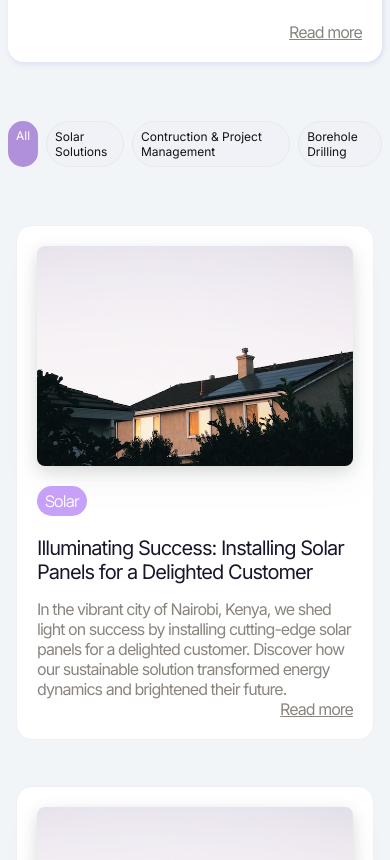
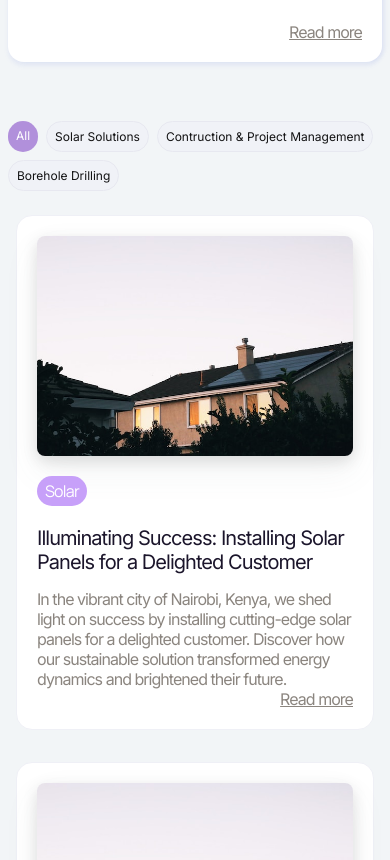
Before and after one commit to githubarj/perfect-square_v2, a React (Vite) app: page /blogs in a window 390 px wide. Shown: the part 1140-2000 px from the top of the page. Built offline with nearby package versions, Linux system fonts and the light colour scheme.

Commit message:
blog page responsve

```diff
--- a/src/Components/Blogs/blogs.css
+++ b/src/Components/Blogs/blogs.css
@@ -107,9 +107,12 @@
 .blog-groups {
   display: flex;
   gap: 8px;
+  width: 100%;
+  flex-wrap: wrap;
 }
 
 .blog-groups p {
+  flex: 0 0 auto;
   border-radius: 100px;
 
   padding: 7px 8px;
@@ -136,3 +139,19 @@
   width: 100%;
   gap: 30px 0px;
 }
+
+
+@media screen and (max-width: 800px) {
+  .collection-container {
+    gap: 30px;
+  }
+}
+
+@media screen and (max-width: 400px) {
+  .collection-container {
+    gap: 16px
+  }
+  .blog-collections {
+    gap: 16px 0px;
+  }
+}
```
Also changed, not shown: src/Components/Blogs/Collection.jsx (line endings or trailing spaces).
